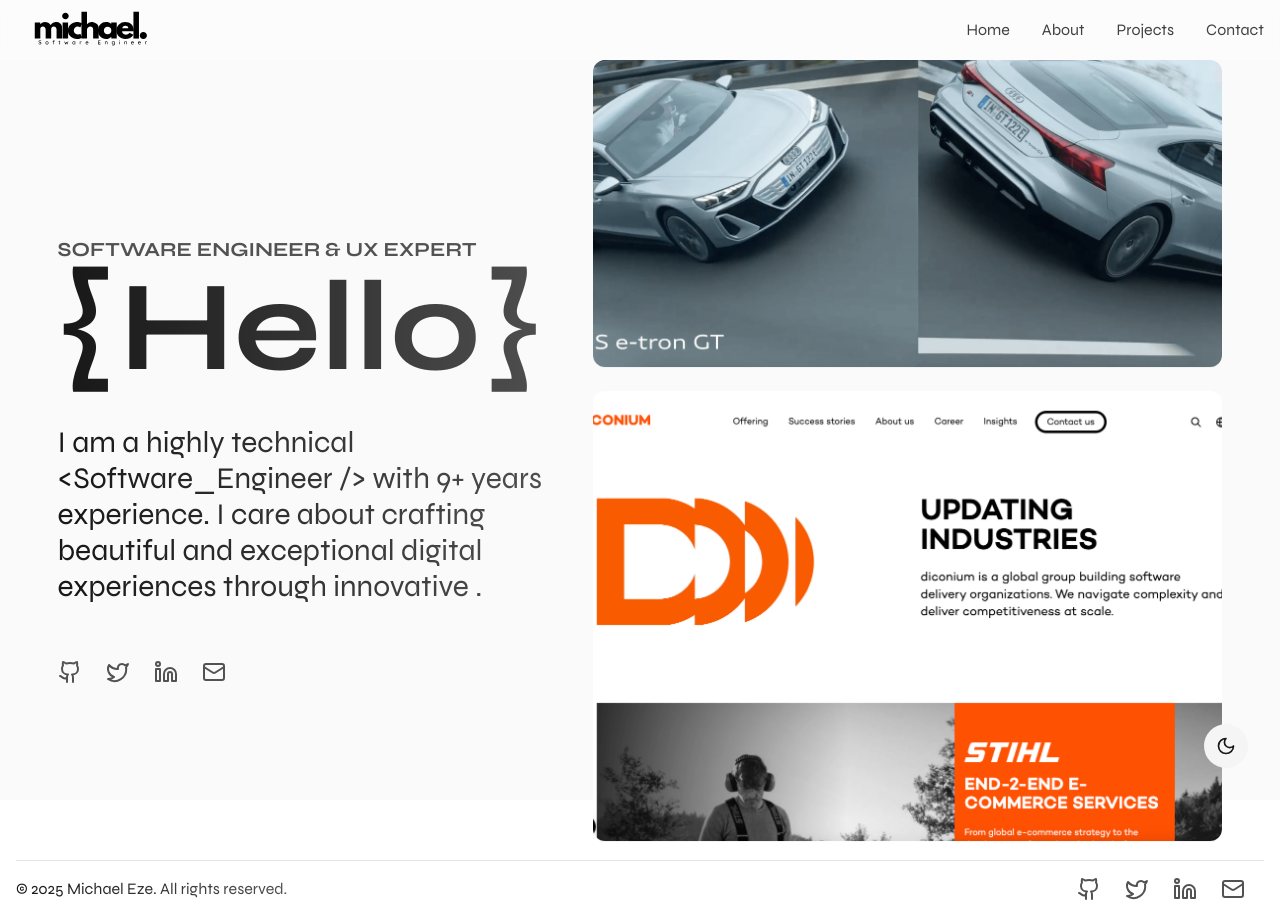
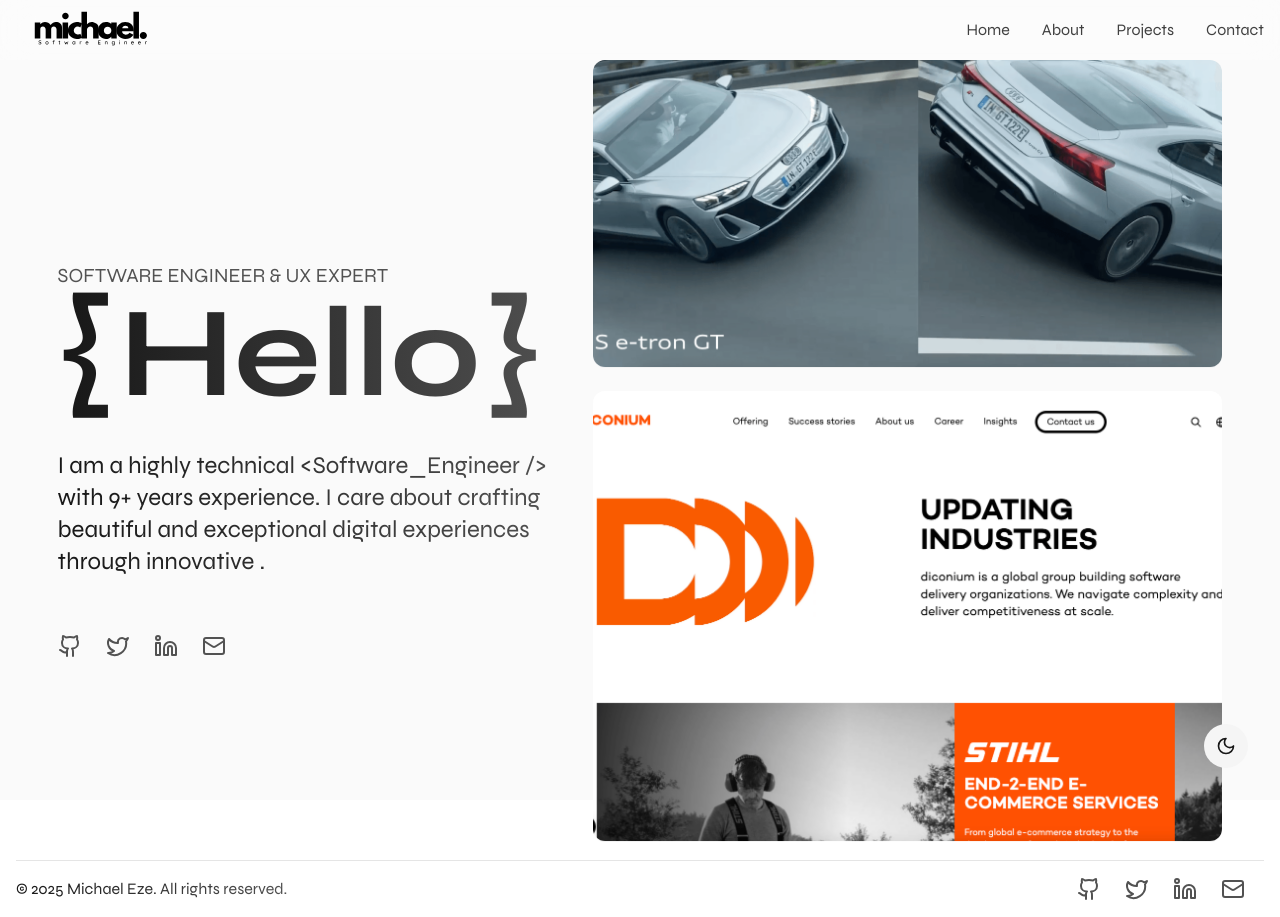
Before and after one commit to michaeleze/portfolio-web, a Next.js app: page / in a window 1280 px wide. Built offline with nearby package versions, Linux system fonts and the light colour scheme.

Commit message:
Refactor Hero component styles for improved readability and consistency

```diff
--- a/components/home/Hero.tsx
+++ b/components/home/Hero.tsx
@@ -27,14 +27,14 @@
         className="flex flex-col gap-8"
       >
         <div>
-          <span className="py-4 font-bold uppercase text-sm md:text-xl text-neutral-600 dark:text-neutral-400 max-w-3xl">
+          <span className="uppercase text-sm md:text-xl text-neutral-600 dark:text-neutral-400 max-w-3xl">
             {homeContent.hero.caption}
           </span>
           <h1 className="font-bold leading-none capitalize text-[6rem] md:text-[8rem] bg-clip-text text-transparent bg-gradient-to-r from-neutral-900 to-neutral-600 dark:from-neutral-100 dark:to-neutral-400">
             {homeContent.hero.title}
           </h1>
         </div>
-        <p className="font-light text-3xl pr-4 text-neutral-500 dark:text-neutral-400 max-w-xl mb-6 bg-clip-text text-transparent bg-gradient-to-r from-neutral-900 to-neutral-600 dark:from-neutral-100 dark:to-neutral-400">
+        <p className="font-light text-2xl pr-4 text-neutral-500 dark:text-neutral-400 max-w-xl mb-6 bg-clip-text text-transparent bg-gradient-to-r from-neutral-900 to-neutral-600 dark:from-neutral-100 dark:to-neutral-400">
           {homeContent.hero.subtitle}
         </p>
         <FooterSocial />
```
